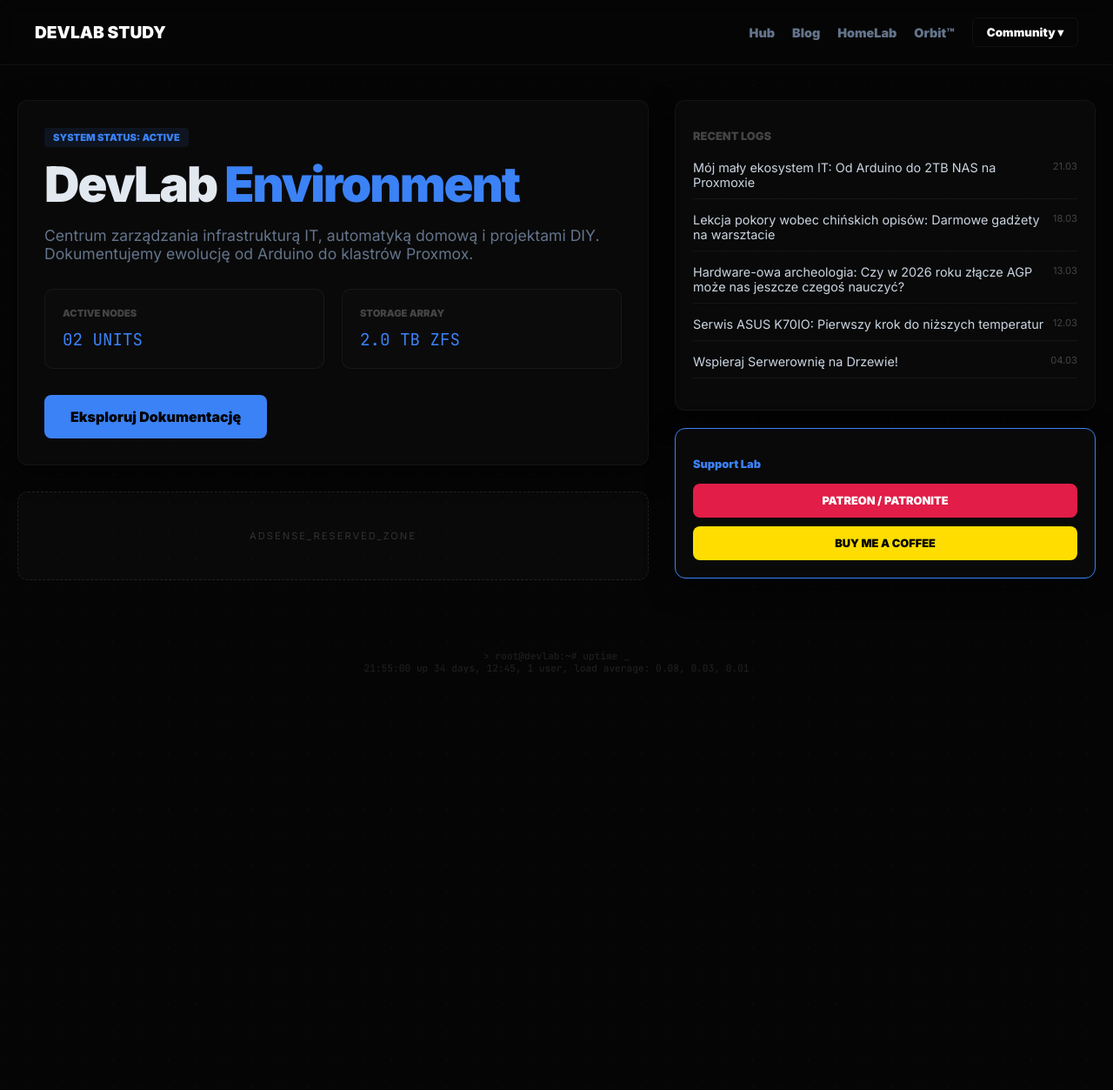
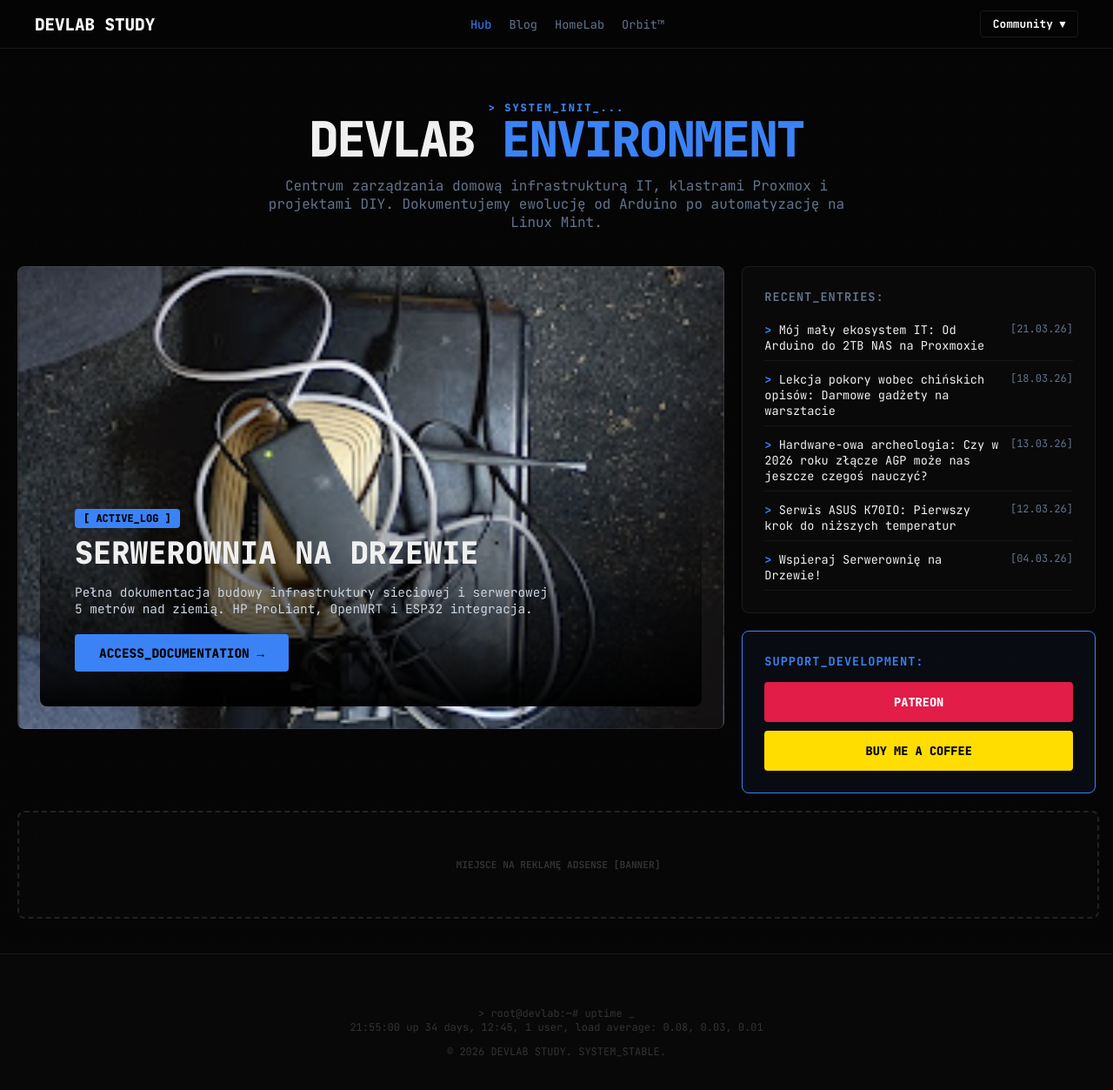
Before and after one commit to TobiMessi/TobiMessi.github.io, a Jekyll site: the page built from index.html, in a window 1280 px wide and 1289 px high. Shown: the top 1253 px of the window at 87% size. Built offline with Jekyll 4.4.1, drawn with Linux system fonts in a browser that asks for light colours.

Commit message:
Update index.html

```diff
--- a/index.html
+++ b/index.html
@@ -6,158 +6,166 @@ layout: null
 <head>
     <meta charset="UTF-8">
     <meta name="viewport" content="width=device-width, initial-scale=1.0">
-    <title>DevLab | System Hub</title>
+    <title>DevLab STUDY | Command Center</title>
     <link rel="icon" type="image/jpeg" href="/profileIcon_g3ffyg7edeeg1.jpeg">
-    <link href="https://fonts.googleapis.com/css2?family=JetBrains+Mono:wght@400;700&family=Inter:wght@400;900&display=swap" rel="stylesheet">
+    <link href="https://fonts.googleapis.com/css2?family=JetBrains+Mono:wght@400;700;800&display=swap" rel="stylesheet">
     <style>
         :root {
-            --bg: #050505;
-            --card-bg: rgba(10, 10, 10, 0.8);
-            --accent: #3b82f6;
-            --border: rgba(255, 255, 255, 0.05);
-            --text: #e2e8f0;
+            --bg-body: #050505;
+            --bg-nav: rgba(5, 5, 5, 0.9);
+            --bg-card: #0e0e0e;
+            --text-main: #f0f0f0;
+            --text-muted: #64748b;
+            --border-color: rgba(255, 255, 255, 0.08);
+            --accent-blue: #3b82f6;
+            --accent-green: #4ade80;
+            --accent-pink: #e11d48;
+            --accent-coffee: #FFDD00;
         }
 
         body {
-            background: var(--bg);
-            color: var(--text);
-            font-family: 'Inter', sans-serif;
+            font-family: 'JetBrains Mono', monospace;
+            background: var(--bg-body);
+            color: var(--text-main);
             margin: 0;
-            background-image: radial-gradient(circle at 2px 2px, rgba(255,255,255,0.02) 1px, transparent 0);
-            background-size: 32px 32px;
+            overflow-x: hidden;
+            background-image: radial-gradient(circle at 1px 1px, rgba(255,255,255,0.01) 1px, transparent 0);
+            background-size: 40px 40px;
         }
 
-        /* Navbar (Identyczny z HomeLab) */
-        .nav {
-            display: flex; justify-content: space-between; align-items: center;
-            padding: 20px 40px; border-bottom: 1px solid var(--border);
-            backdrop-filter: blur(10px); position: sticky; top: 0; z-index: 100;
+        /* Navbar */
+        .navbar {
+            position: sticky; top: 0; z-index: 1000;
+            background: var(--bg-nav); backdrop-filter: blur(20px);
+            border-bottom: 1px solid var(--border-color);
+            padding: 12px 40px; display: flex; align-items: center; justify-content: space-between;
         }
-        .nav-links { display: flex; align-items: center; }
-        .nav-links a { color: #64748b; text-decoration: none; margin-left: 20px; font-weight: 600; font-size: 0.9rem; transition: 0.3s; }
-        .nav-links a:hover { color: var(--accent); }
+        .nav-brand { font-size: 1.2rem; font-weight: 800; text-decoration: none; color: #fff; text-transform: uppercase; }
+        .nav-center { display: flex; gap: 20px; }
+        .nav-center a { text-decoration: none; color: var(--text-muted); font-weight: 400; font-size: 0.85rem; transition: 0.3s; }
+        .nav-center a:hover, .nav-center a.active { color: var(--accent-blue); }
 
-        /* Community Dropdown */
+        /* Dropdown Community */
         .dropdown { position: relative; display: inline-block; }
-        .dropbtn { background: none; border: 1px solid var(--border); color: #fff; padding: 8px 16px; border-radius: 6px; cursor: pointer; font-family: inherit; font-weight: bold; }
-        .dropdown-content {
-            display: none; position: absolute; right: 0; background: #0a0a0a;
-            min-width: 180px; border: 1px solid var(--border); border-radius: 8px; z-index: 1000;
-        }
-        .dropdown-content a { color: #888; padding: 12px; text-decoration: none; display: block; font-size: 0.8rem; border-bottom: 1px solid var(--border); }
-        .dropdown-content a:last-child { border-bottom: none; }
-        .dropdown-content a:hover { background: #111; color: var(--accent); }
+        .dropbtn { background: none; color: #fff; padding: 6px 14px; border-radius: 4px; border: 1px solid var(--border-color); cursor: pointer; font-family: inherit; font-weight: 700; font-size: 0.8rem; }
+        .dropdown-content { display: none; position: absolute; right: 0; background: #0a0a0a; min-width: 180px; border: 1px solid var(--border-color); border-radius: 8px; z-index: 1001; }
+        .dropdown-content a { color: #ccc; padding: 10px 14px; text-decoration: none; display: block; font-size: 0.8rem; border-bottom: 1px solid rgba(255,255,255,0.05); }
+        .dropdown-content a:hover { background: rgba(255,255,255,0.05); color: var(--accent-blue); }
         .dropdown:hover .dropdown-content { display: block; }
 
-        /* Main Content */
-        .container { max-width: 1300px; margin: 40px auto; padding: 0 20px; display: grid; grid-template-columns: 1.5fr 1fr; gap: 30px; }
+        /* Hero Header (Wyśrodkowane na górze) */
+        .hero-header {
+            max-width: 1000px; margin: 60px auto 40px auto; text-align: center; padding: 0 20px;
+        }
+        .hero-title { font-size: 3.5rem; font-weight: 800; margin: 0; text-transform: uppercase; letter-spacing: -2px; line-height: 1; color: var(--text-main); }
+        .hero-title span { color: var(--accent-blue); }
+        .hero-subtitle { font-size: 1rem; color: var(--text-muted); margin-top: 15px; max-width: 700px; margin-left: auto; margin-right: auto; }
 
-        .terminal-card {
-            background: var(--card-bg); border: 1px solid var(--border);
-            border-radius: 12px; padding: 30px; position: relative;
-            box-shadow: 0 10px 30px rgba(0,0,0,0.5);
+        /* Dashboard Wrapper */
+        .dashboard { max-width: 1400px; margin: 0 auto 40px auto; padding: 0 20px; }
+
+        /* Grid Layout */
+        .grid-container { display: grid; grid-template-columns: 2fr 1fr; gap: 20px; }
+        .card { background: rgba(10, 10, 10, 0.8); border: 1px solid var(--border-color); padding: 25px; border-radius: 8px; position: relative; }
+
+        /* Main Project Card */
+        .hero-project {
+            grid-column: span 1;
+            height: 480px;
+            background: url('/assets/images/IMG_20260304_153435_hdr.jpg') center/cover;
+            display: flex; align-items: flex-end;
+            border-radius: 8px; border: 1px solid var(--border-color);
         }
+        .hero-overlay { width: 100%; background: linear-gradient(transparent, rgba(0,0,0,0.98)); padding: 40px; border-radius: 0 0 8px 8px; }
 
-        .hero-title { font-size: 3.5rem; font-weight: 900; margin: 0; letter-spacing: -2px; line-height: 1; }
-        .hero-title span { color: var(--accent); }
+        .btn-blue { display: inline-block; background: var(--accent-blue); color: #000; padding: 12px 28px; border-radius: 4px; text-decoration: none; font-weight: 800; font-size: 0.9rem; text-transform: uppercase; transition: 0.3s; margin-top: 20px; }
+        .btn-blue:hover { filter: brightness(1.2); }
 
-        .badge { background: rgba(59, 130, 246, 0.1); color: var(--accent); padding: 4px 10px; border-radius: 4px; font-size: 0.7rem; font-weight: 800; text-transform: uppercase; margin-bottom: 15px; display: inline-block; }
+        /* Sidebar & Support */
+        .support-btn { display: block; text-decoration: none; padding: 14px; border-radius: 4px; font-weight: 800; font-size: 0.85rem; text-align: center; margin-top: 10px; transition: 0.3s; text-transform: uppercase; }
+        .support-btn:hover { filter: brightness(1.1); }
 
-        .stat-grid { display: grid; grid-template-columns: 1fr 1fr; gap: 20px; margin-top: 30px; }
-        .stat-box { border: 1px solid var(--border); padding: 20px; border-radius: 10px; background: rgba(255,255,255,0.01); }
-        .stat-box h4 { margin: 0; font-size: 0.7rem; color: #444; text-transform: uppercase; }
-        .stat-box p { margin: 10px 0 0 0; font-family: 'JetBrains Mono', monospace; color: var(--accent); font-size: 1.2rem; }
+        .ad-slot { background: rgba(255,255,255,0.01); border: 2px dashed #222; border-radius: 8px; color: #333; display: flex; align-items: center; justify-content: center; font-size: 0.7rem; text-transform: uppercase; margin: 20px 0; font-weight: bold; }
 
-        .btn-cta {
-            display: inline-block; background: var(--accent); color: #000;
-            padding: 15px 30px; border-radius: 8px; text-decoration: none;
-            font-weight: 800; margin-top: 30px; transition: 0.3s;
+        @media (max-width: 1024px) {
+            .hero-title { font-size: 2.5rem; }
+            .grid-container { grid-template-columns: 1fr; }
+            .navbar { padding: 15px; flex-direction: column; gap: 15px; }
         }
-        .btn-cta:hover { transform: translateY(-3px); box-shadow: 0 5px 15px rgba(59, 130, 246, 0.4); }
-
-        .posts-list { list-style: none; padding: 0; }
-        .posts-list li { margin-bottom: 15px; border-bottom: 1px solid var(--border); padding-bottom: 10px; }
-        .posts-list a { color: #cbd5e1; text-decoration: none; display: flex; justify-content: space-between; font-size: 0.9rem; }
-        .posts-list a:hover { color: var(--accent); }
-
-        .support-btn { display: block; text-decoration: none; padding: 12px; border-radius: 8px; font-weight: 800; font-size: 0.8rem; text-align: center; margin-top: 10px; transition: 0.3s; }
-
-        @media (max-width: 1000px) { .container { grid-template-columns: 1fr; } .hero-title { font-size: 2.5rem; } }
     </style>
 </head>
 <body>
 
-    <nav class="nav">
-        <a href="/" style="font-weight: 900; color: #fff; text-decoration: none; font-size: 1.2rem;">DEVLAB STUDY</a>
-        <div class="nav-links">
-            <a href="/">Hub</a>
+    <nav class="navbar">
+        <a href="/" class="nav-brand">DEVLAB STUDY</a>
+        <div class="nav-center">
+            <a href="/" class="active">Hub</a>
             <a href="/blog">Blog</a>
             <a href="/homelab">HomeLab</a>
             <a href="/orbit">Orbit™</a>
-            <div class="dropdown" style="margin-left: 20px;">
-                <button class="dropbtn">Community ▾</button>
-                <div class="dropdown-content">
-                    <a href="https://github.com/DevLabStudy">GitHub</a>
-                    <a href="https://youtube.com/@devlabstudy">YouTube</a>
-                    <a href="https://x.com/DevLabStudy">X / Twitter</a>
-                    <a href="https://www.reddit.com/user/devlabstudy">Reddit</a>
-                </div>
+        </div>
+        <div class="dropdown">
+            <button class="dropbtn">Community ▾</button>
+            <div class="dropdown-content">
+                <a href="https://github.com/DevLabStudy" target="_blank">GitHub</a>
+                <a href="https://www.youtube.com/@devlabstudy" target="_blank">YouTube</a>
+                <a href="https://www.tiktok.com/@devlabstudy" target="_blank">TikTok</a>
+                <a href="https://x.com/DevLabStudy" target="_blank">X / Twitter</a>
+                <a href="https://www.reddit.com/user/devlabstudy" target="_blank">Reddit</a>
             </div>
         </div>
     </nav>
 
-    <div class="container">
-        <main>
-            <div class="terminal-card">
-                <span class="badge">System Status: Active</span>
-                <h1 class="hero-title">DevLab <span>Environment</span></h1>
-                <p style="color: #64748b; font-size: 1.1rem; margin-top: 20px;">Centrum zarządzania infrastrukturą IT, automatyką domową i projektami DIY. Dokumentujemy ewolucję od Arduino do klastrów Proxmox.</p>
+    <header class="hero-header">
+        <div style="color: var(--accent-blue); font-weight: 800; font-size: 0.75rem; text-transform: uppercase; letter-spacing: 2px;">> SYSTEM_INIT_...</div>
+        <h1 class="hero-title">DevLab <span>Environment</span></h1>
+        <p class="hero-subtitle">Centrum zarządzania domową infrastrukturą IT, klastrami Proxmox i projektami DIY. Dokumentujemy ewolucję od Arduino po automatyzację na Linux Mint.</p>
+    </header>
 
-                <div class="stat-grid">
-                    <div class="stat-box">
-                        <h4>Active Nodes</h4>
-                        <p>02 UNITS</p>
+    <main class="dashboard">
+        <div class="grid-container">
+
+            <section>
+                <div class="card hero-project">
+                    <div class="hero-overlay">
+                        <div style="background: var(--accent-blue); color: #000; padding: 3px 10px; border-radius: 4px; font-size: 0.75rem; font-weight: 800; text-transform: uppercase; display: inline-block; margin-bottom: 10px;">[ ACTIVE_LOG ]</div>
+                        <h2 style="font-size: 2.2rem; margin: 0 0 15px 0; font-weight: 800; text-transform: uppercase; line-height: 1.1;">Serwerownia na Drzewie</h2>
+                        <p style="color: #cbd5e1; margin: 0; max-width: 550px; font-size: 0.9rem;">Pełna dokumentacja budowy infrastruktury sieciowej i serwerowej 5 metrów nad ziemią. HP ProLiant, OpenWRT i ESP32 integracja.</p>
+                        <a href="/blog" class="btn-blue">ACCESS_DOCUMENTATION →</a>
                     </div>
-                    <div class="stat-box">
-                        <h4>Storage Array</h4>
-                        <p>2.0 TB ZFS</p>
+                </div>
+            </section>
+
+            <aside style="display: flex; flex-direction: column; gap: 20px;">
+                <div class="card">
+                    <h3 style="font-size: 0.85rem; color: var(--text-muted); margin-top: 0; margin-bottom: 20px; text-transform: uppercase; letter-spacing: 1px;">Recent_Entries:</h3>
+                    <div style="display: flex; flex-direction: column; gap: 12px; font-size: 0.85rem;">
+                        {% for post in site.posts limit:5 %}
+                        <a href="{{ post.url }}" style="display: flex; justify-content: space-between; text-decoration: none; padding-bottom: 8px; border-bottom: 1px solid rgba(255,255,255,0.05); color: var(--text-main);">
+                            <span><b style="color: var(--accent-blue);">></b> {{ post.title }}</span>
+                            <span style="color: var(--text-muted); font-size: 0.75rem; white-space: nowrap; margin-left: 10px;">[{{ post.date | date: "%d.%m.%y" }}]</span>
+                        </a>
+                        {% endfor %}
                     </div>
                 </div>
 
-                <a href="/blog" class="btn-cta">Eksploruj Dokumentację</a>
-            </div>
+                <div class="card" style="background: rgba(59, 130, 246, 0.05); border-color: var(--accent-blue);">
+                    <h3 style="font-size: 0.85rem; color: var(--accent-blue); margin-top: 0; margin-bottom: 15px; text-transform: uppercase; letter-spacing: 1px;">Support_Development:</h3>
+                    <a href="https://patreon.com/DevLabStudy" target="_blank" class="support-btn" style="background: var(--accent-pink); color: #fff;">PATREON</a>
+                    <a href="https://www.buymeacoffee.com/DevLabStudy" target="_blank" class="support-btn" style="background: var(--accent-coffee); color: #000;">BUY ME A COFFEE</a>
+                </div>
+            </aside>
 
-            <div style="margin-top: 30px; background: rgba(255,255,255,0.02); border: 1px dashed #222; border-radius: 12px; height: 100px; display: flex; align-items: center; justify-content: center; color: #333; font-size: 0.7rem; letter-spacing: 2px;">
-                ADSENSE_RESERVED_ZONE
-            </div>
-        </main>
+        </div>
 
-        <aside>
-            <div class="terminal-card" style="padding: 20px;">
-                <h3 style="font-size: 0.8rem; text-transform: uppercase; color: #444; margin-bottom: 20px;">Recent Logs</h3>
-                <ul class="posts-list">
-                    {% for post in site.posts limit:5 %}
-                    <li>
-                        <a href="{{ post.url }}">
-                            <span>{{ post.title }}</span>
-                            <span style="color: #444; font-size: 0.7rem;">{{ post.date | date: "%d.%m" }}</span>
-                        </a>
-                    </li>
-                    {% endfor %}
-                </ul>
-            </div>
+        <div class="ad-slot" style="height: 120px; width: 100%;">MIEJSCE NA REKLAMĘ ADSENSE [BANNER]</div>
 
-            <div class="terminal-card" style="margin-top: 20px; padding: 20px; border-color: var(--accent);">
-                <h3 style="font-size: 0.8rem; color: var(--accent); margin-bottom: 15px;">Support Lab</h3>
-                <a href="https://patreon.com/DevLabStudy" class="support-btn" style="background: #e11d48; color: #fff;">PATREON / PATRONITE</a>
-                <a href="https://www.buymeacoffee.com/DevLabStudy" class="support-btn" style="background: #FFDD00; color: #000;">BUY ME A COFFEE</a>
-            </div>
-        </aside>
-    </div>
+    </main>
 
-    <footer style="text-align: center; padding: 40px; color: #222; font-family: 'JetBrains Mono'; font-size: 0.7rem;">
+    <footer style="text-align: center; padding: 60px; font-size: 0.75rem; color: #333; border-top: 1px solid var(--border-color); background: #080808;">
         &gt; root@devlab:~# uptime _ <br>
         21:55:00 up 34 days, 12:45, 1 user, load average: 0.08, 0.03, 0.01
+        <p>&copy; 2026 DEVLAB STUDY. SYSTEM_STABLE.</p>
     </footer>
 
 </body>
```
